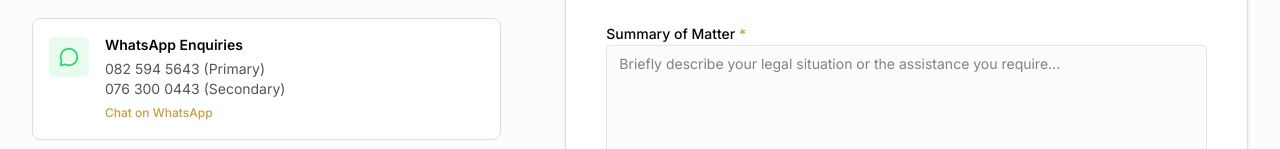
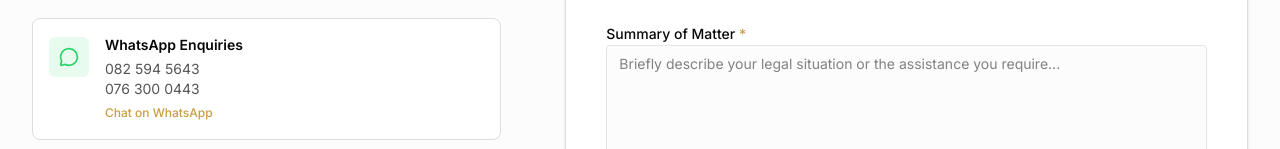
Before and after one commit to mthembuavuyile/sethu-mkhwanazi-attorneys, a website: page contact.html in a window 1280 px wide. Shown: the part 997-1146 px from the top of the page. Drawn offline with nearby package versions, Linux system fonts and the light colour scheme; a web font is replaced by a local one.

Commit message:
feat: add clickable WhatsApp links for contact numbers on contact page

```diff
--- a/contact.html
+++ b/contact.html
@@ -142,8 +142,10 @@
                   </div>
                   <div>
                     <h3 class="font-semibold text-foreground text-sm mb-1">WhatsApp Enquiries</h3>
-                    <p class="text-muted-foreground text-sm">082 594 5643 (Primary)</p>
-                    <p class="text-muted-foreground text-sm">076 300 0443 (Secondary)</p>
+                    <div class="space-y-0.5 mb-1.5 text-sm">
+                      <a href="https://wa.me/27825945643?text=Hello%2C%20I%20would%20like%20to%20enquire%20about%20your%20legal%20services." target="_blank" rel="noopener noreferrer" class="block text-muted-foreground hover:text-accent transition-colors">082 594 5643</a>
+                      <a href="https://wa.me/27763000443?text=Hello%2C%20I%20would%20like%20to%20enquire%20about%20your%20legal%20services." target="_blank" rel="noopener noreferrer" class="block text-muted-foreground hover:text-accent transition-colors">076 300 0443</a>
+                    </div>
                     <a href="https://wa.me/27825945643?text=Hello%2C%20I%20would%20like%20to%20enquire%20about%20your%20legal%20services." target="_blank" rel="noopener noreferrer" class="inline-flex items-center text-xs text-accent font-medium mt-1 hover:underline">
                       Chat on WhatsApp
                     </a>
```
